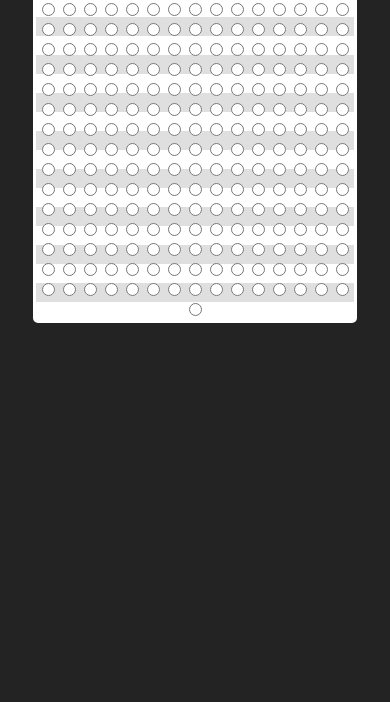
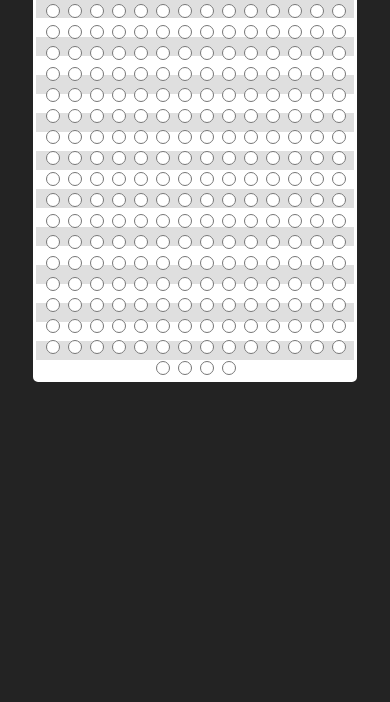
Before and after one commit to iguannalin/multiplechoices, a plain HTML site: page index.html in a window 390 px wide. Shown: the part 142-844 px from the top of the page. Drawn offline with Linux system fonts and the light colour scheme; a web font is replaced by a local one.

Commit message:
fixed for mobile

```diff
--- a/index.css
+++ b/index.css
@@ -1,3 +1,6 @@
+@import url(small.css) (min-width:0px);
+@import url(large.css) (min-width:700px);
+
 :root {
   --main-bg-color: rgb(35, 35, 35);
   --main-text-color: rgb(255 255 255);
@@ -17,7 +20,6 @@ body {
   font-weight: 400;
   color: var(--main-text-color);
   font-family: 'Times New Roman', Times, serif;
-  font-size: 12px;
   text-align: center;
   cursor: url('question.png') 0 16, pointer;
   display: flex;
@@ -46,8 +48,6 @@ h1 {
 }
 
 input[type='radio'] {
-  width: 13px;
-  height: 13px;
   accent-color: #3861f0;
   cursor: url('pencil.png') 0 16, default;
 }
--- /dev/null
+++ b/large.css
@@ -0,0 +1,12 @@
+body {
+  font-size: 12px;
+}
+
+#sheet {
+  background-size: 100% 38px;
+}
+
+input[type='radio'] {
+  width: 13px;
+  height: 13px;
+}
--- /dev/null
+++ b/small.css
@@ -0,0 +1,12 @@
+body {
+  font-size: 16px;
+}
+
+#sheet {
+  background-size: 100% 40px;
+}
+
+input[type='radio'] {
+  width: 14px;
+  height: 14px;
+}
```
